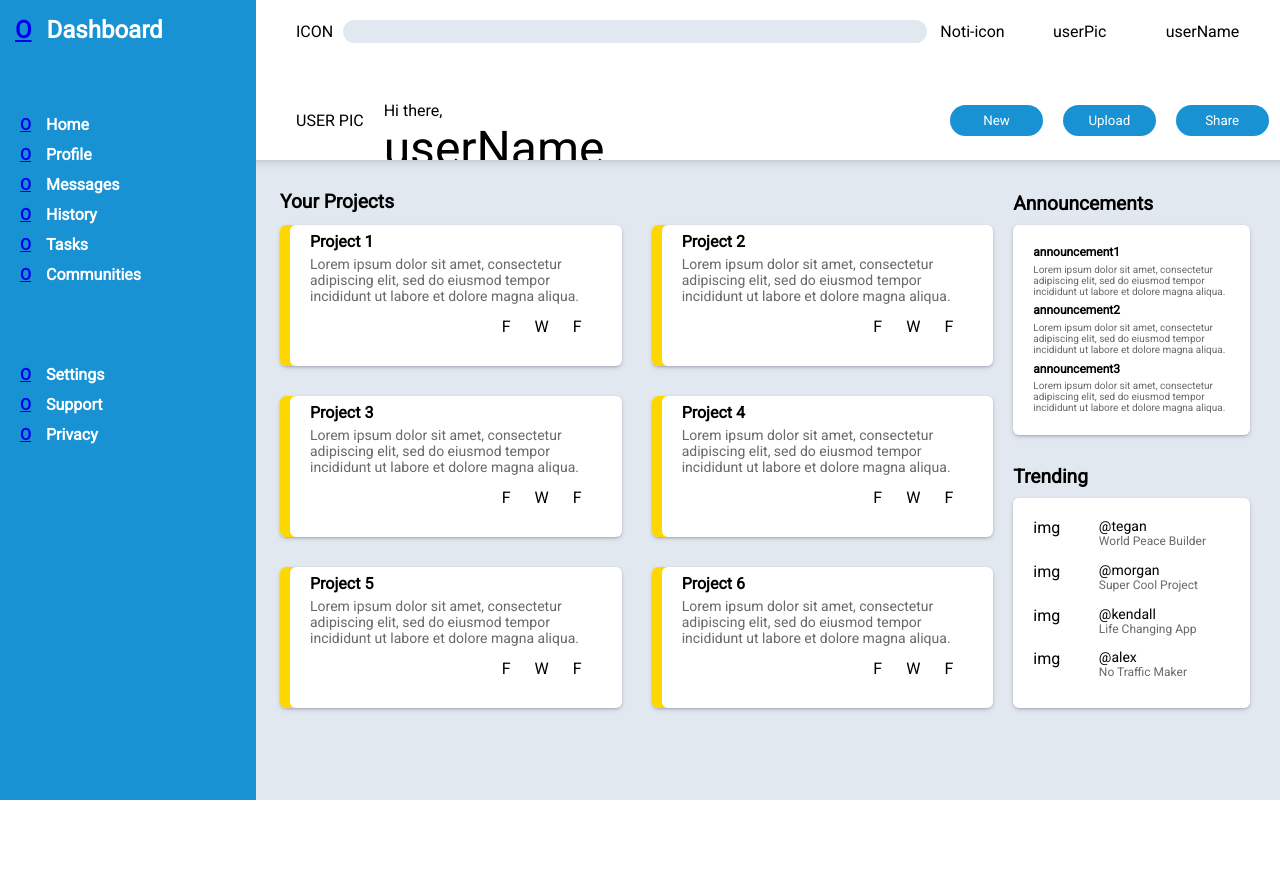
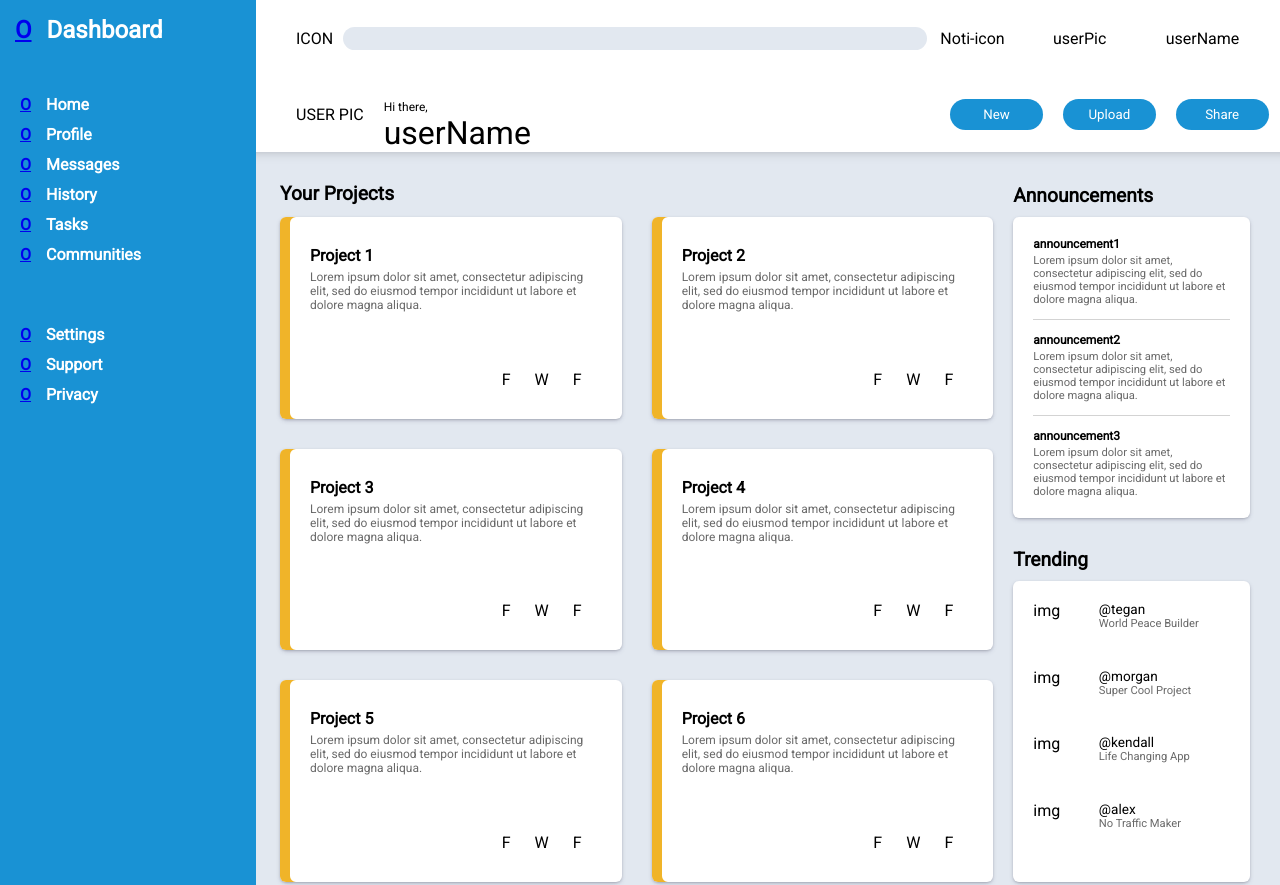
Before and after one commit to Jordy4D/admin-dashboard, a plain HTML site: page index.html in a window 1280 px wide. Shown: the top 885 px of the page. Before the commit the page ends 800 px from the top, so only its background shows below. Drawn offline with Linux system fonts and the light colour scheme.

Commit message:
adjusting font size to em, hr in announcements, header adjustments

```diff
--- a/index.html
+++ b/index.html
@@ -121,10 +121,12 @@
                             <h3>announcement1</h3>
                             <p class="announcement-text">Lorem ipsum dolor sit amet, consectetur adipiscing elit, sed do eiusmod tempor incididunt ut labore et dolore magna aliqua.</p>
                         </div>
+                        <hr>
                         <div class="announcement-boxes" id="announcementbox2">
                             <h3>announcement2</h3>
                             <p class="announcement-text">Lorem ipsum dolor sit amet, consectetur adipiscing elit, sed do eiusmod tempor incididunt ut labore et dolore magna aliqua.</p>
                         </div>
+                        <hr>
                         <div class="announcement-boxes" id="announcementbox3">
                             <h3>announcement3</h3>
                             <p class="announcement-text">Lorem ipsum dolor sit amet, consectetur adipiscing elit, sed do eiusmod tempor incididunt ut labore et dolore magna aliqua.</p>
--- a/style.css
+++ b/style.css
@@ -20,11 +20,11 @@ p {
     background-color: #fff;
     grid-column: 2;
     grid-row: 1;
-    min-height: 150px;
-    max-height: 200px;
+    /* min-height: 150px;
+    max-height: 200px; */
     display: grid;
     grid-template-columns: 2fr 1fr;
-    grid-template-rows: 1fr 2fr;
+    grid-template-rows: 1fr 1fr;
 }
 
 
@@ -68,6 +68,7 @@ p {
 }
 
 #greet {
+    font-size: .75em;
     align-self: end;
 }
 
@@ -77,7 +78,7 @@ p {
 }
 
 #large-user-name.username {
-    font-size: 3em;
+    font-size: 2em;
 
 }
 
@@ -100,7 +101,7 @@ p {
 
 .start-buttons {
     gap: 20px;
-    padding: 30px;
+    padding: 0 30px;
 }
 
 .start-buttons button {
@@ -142,7 +143,7 @@ p {
 
 #nav-header {
     padding: 15px;
-    font-size: 24px;
+    font-size: 1.5em;
 
 }
 
@@ -151,7 +152,7 @@ p {
     display: grid;
     /* align-items: start; */
     align-self: start;
-    gap: 30px;
+    gap: 10px;
     color: #fff;
     font-weight: 800;
     line-height: 30px;
@@ -191,7 +192,7 @@ p {
 }
 
 .project-text {
-    font-size: 14px;
+    font-size: .75em;
     padding-top: 5px;
 }
 
@@ -202,7 +203,7 @@ p {
     padding-right: 20px;
     overflow: hidden;
     display: grid;
-    box-shadow: rgba(50, 50, 93, 0.25) 0px 2px 5px -1px, rgba(0, 0, 0, 0.3) 0px 1px 3px -1px, inset gold 10px 0 0 0;
+    box-shadow: rgba(50, 50, 93, 0.25) 0px 2px 5px -1px, rgba(0, 0, 0, 0.3) 0px 1px 3px -1px, inset #f0b429 10px 0 0 0;
     border-radius: 6px;
 
 
@@ -256,7 +257,6 @@ div#trending-header.container-header {
     /* padding-bottom: 10px; */
     padding-left: 12px;
     font-size: 1.2em;
-    /* font-size: 24px; */
     font-weight: 800;
 }
 
@@ -267,13 +267,20 @@ div#trending-header.container-header {
     gap: 3px;
 }
 
+hr {
+    background-color:lightgray;
+    margin: 8px 0;
+    height: 1px;
+    border:none;
+}
+
 .announcement-boxes h3 {
-    font-size: 12px;
+    font-size: .75em;
     font-weight: 800;
 }
 
 .announcement-text {
-    font-size: 10px;
+    font-size: .7em;
 }
 
 .trending-user-box {
@@ -282,11 +289,11 @@ div#trending-header.container-header {
 }
 
 .trending-username {
-    font-size: 14px;
+    font-size: .85em;
     font-weight: 500;
 }
 
 .trending-project-name {
-    font-size: 12px;
+    font-size: .7em;
     font-weight: 500;
 }
```
